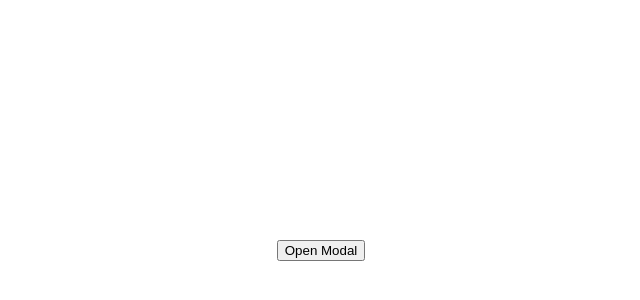
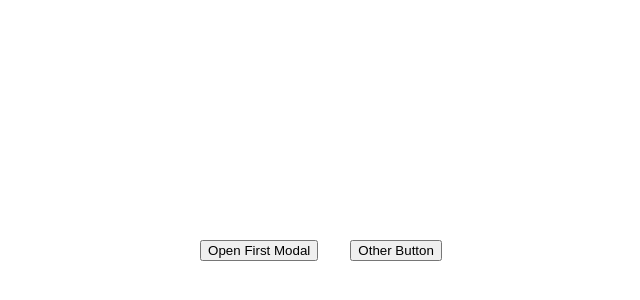
Before and after one commit to shimbarks/keyboard-a11y, a React (Create React App) app: page / in a window 1280 px wide. Shown: the part 150-450 px from the top of the page, without its empty margins (319-959 px from the left). Built offline with nearby package versions, Linux system fonts and the light colour scheme.

Commit message:
Add some complexity.

```diff
--- a/src/App.scss
+++ b/src/App.scss
@@ -2,7 +2,16 @@
   &__main {
     height: 100%;
     width: 100%;
-    display: grid;
-    place-items: center;
+    display: flex;
+    justify-content: center;
+    align-items: center;
+    gap: 2rem;
   }
 }
+
+.modal {
+  &__footer {
+    display: flex;
+    justify-content: space-between;
+  }
+}
--- a/src/App.tsx
+++ b/src/App.tsx
@@ -3,21 +3,44 @@ import './App.scss';
 import { Modal } from './components/modal/Modal';
 
 export const App: React.FC = () => {
-  const [modalVisible, setModalVisible] = useState<boolean>(false);
+  const [firstModalVisible, setFirstModalVisible] = useState<boolean>(false);
+  const [secondModalVisible, setSecondModalVisible] = useState<boolean>(false);
 
   return (
     <main className="app__main">
-      <button onClick={() => setModalVisible(true)}>Open Modal</button>
-      <Modal open={modalVisible} onClose={() => setModalVisible(false)}>
-        <header>My Modal</header>
+      <button onClick={() => setFirstModalVisible(true)}>
+        Open First Modal
+      </button>
+      <button onClick={() => alert('Second button clicked 😎')}>
+        Other Button
+      </button>
+      <Modal
+        open={firstModalVisible}
+        onClose={() => setFirstModalVisible(false)}
+      >
+        <header>My First Modal</header>
         <div>
           Lorem ipsum dolor sit amet consectetur adipisicing elit. Recusandae,
           in beatae eos distinctio debitis qui magni mollitia quasi doloribus
           est omnis blanditiis nisi quam adipisci nihil iusto iure, repudiandae
           repellat?
         </div>
-        <footer>
-          <button>OK</button>
+        <footer className="modal__footer">
+          <a href="#">Fake Link</a>
+          <button onClick={() => setSecondModalVisible(true)}>
+            Open Second Modal
+          </button>
+        </footer>
+      </Modal>
+      <Modal
+        open={secondModalVisible}
+        onClose={() => setSecondModalVisible(false)}
+      >
+        <header>My Second Modal</header>
+        <div>Lorem ipsum dolor sit amet consectetur adipisicing elit.</div>
+        <footer className="modal__footer">
+          <a href="#">Fake Link 1</a>
+          <a href="#">Fake Link 2</a>
         </footer>
       </Modal>
     </main>
```
